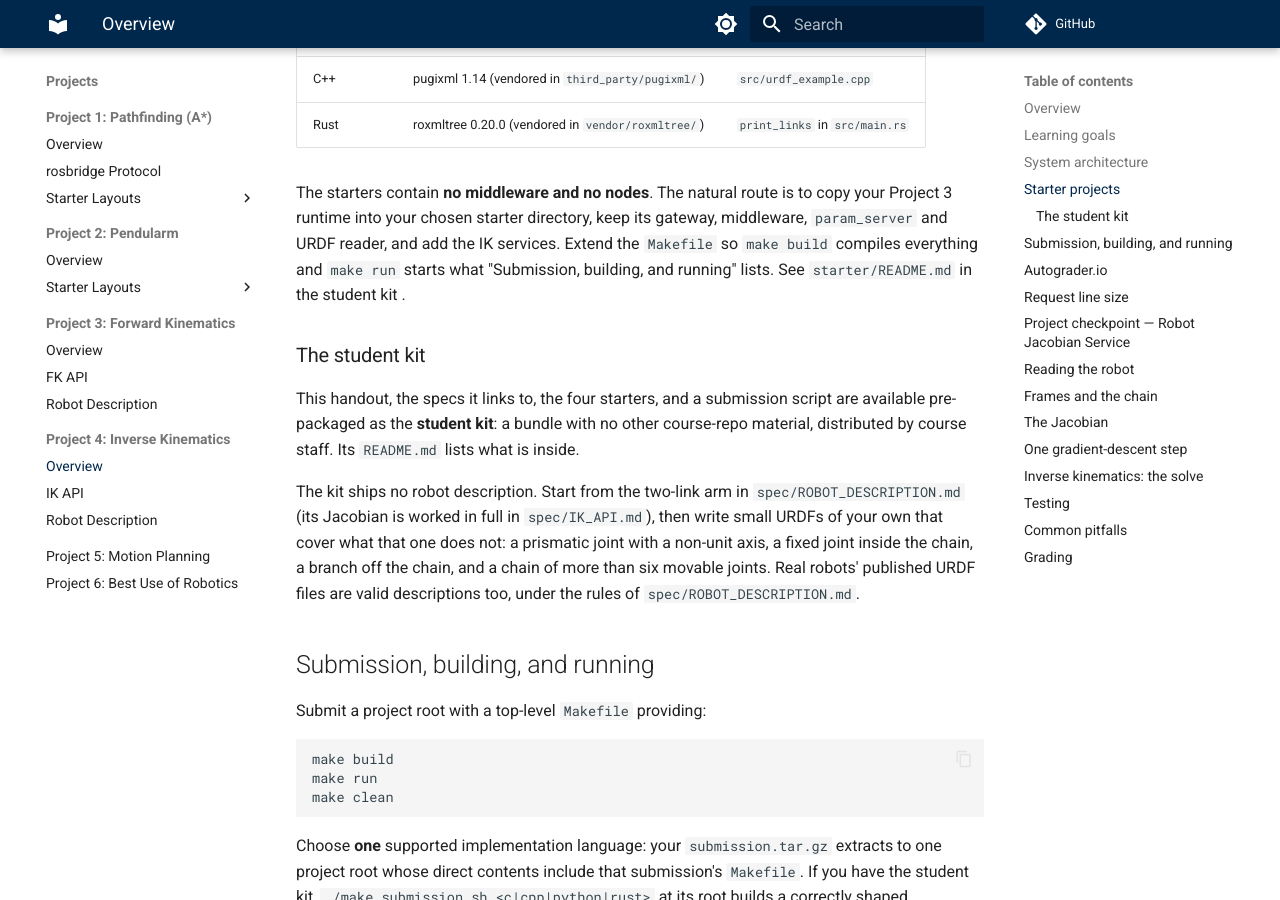
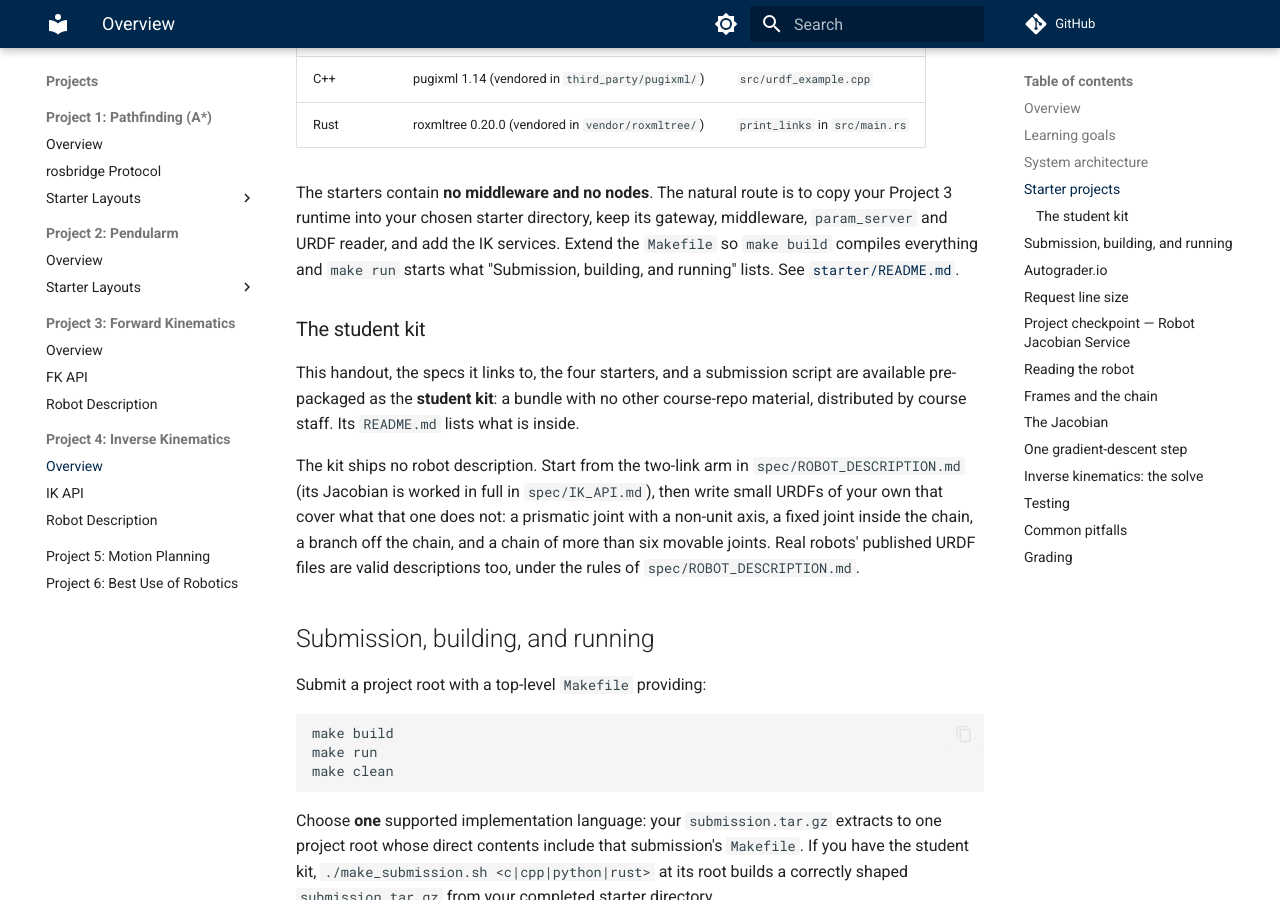
Before and after one commit to autorob/autorob.github.io, an MkDocs documentation site: the page built from docs/projects/project4/index.md, in a window 1280 px wide and 900 px high, scrolled down 2514 px. Built offline with MkDocs 1.6.1 and Material for MkDocs 9.7.7, drawn with Linux system fonts in a browser that asks for light colours; comment, search, counter and statistics services are not loaded.

Commit message:
Link the Project 4 starter kit on Drive
Co-Authored-By: Claude Opus 5.5 <noreply@anthropic.com>

```diff
--- a/docs/projects/project4/index.md
+++ b/docs/projects/project4/index.md
@@ -97,7 +97,7 @@ The starters contain **no middleware and no nodes**. The natural route is to cop
 Project 3 runtime into your chosen starter directory, keep its gateway, middleware,
 `param_server` and URDF reader, and add the IK services. Extend the `Makefile` so `make build`
 compiles everything and `make run` starts what "Submission, building, and running" lists. See
-`starter/README.md` in the student kit <!-- TODO(staff): link the P4 kit's Drive folder here, as the P3 page does. -->.
+[`starter/README.md`](https://drive.google.com/drive/folders/11NkLSU6C0OWCEbXPLLoirMxPKSUqMSa0?usp=drive_link).
 
 ### The student kit
 
```
